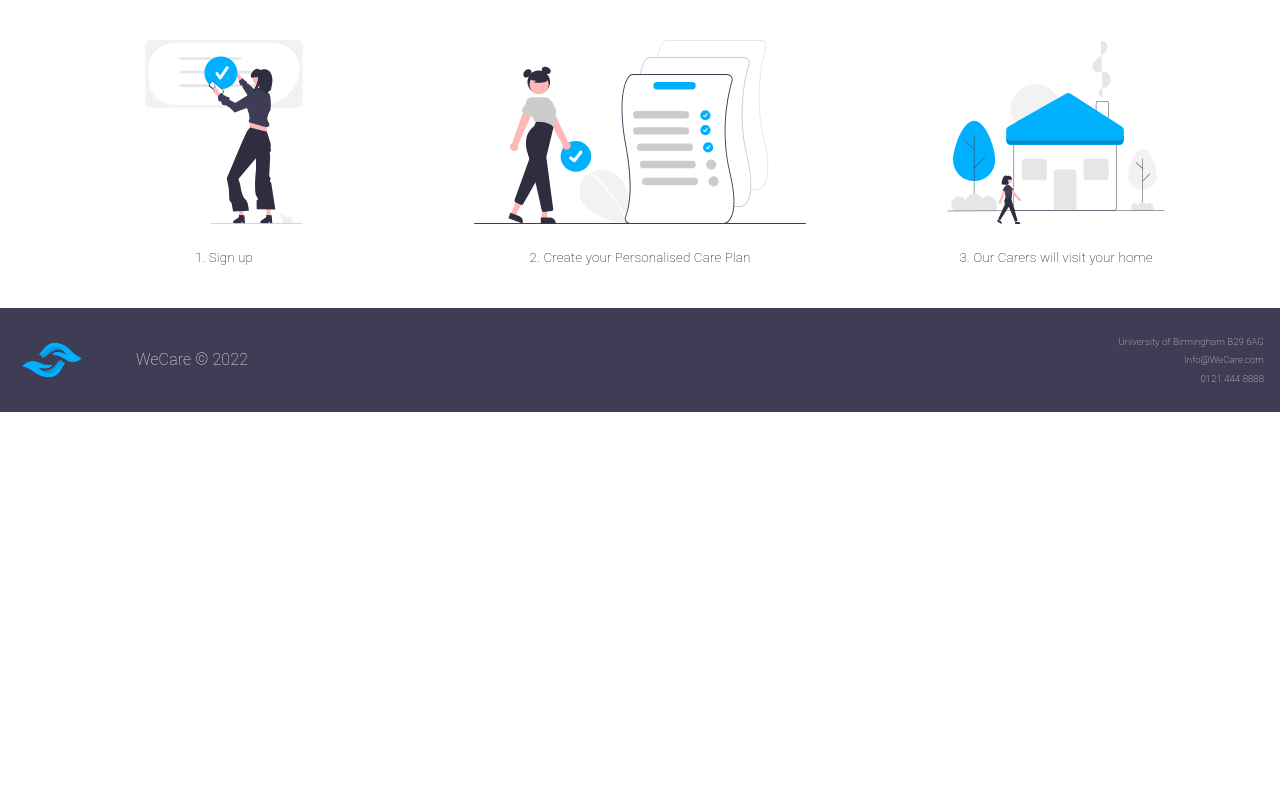
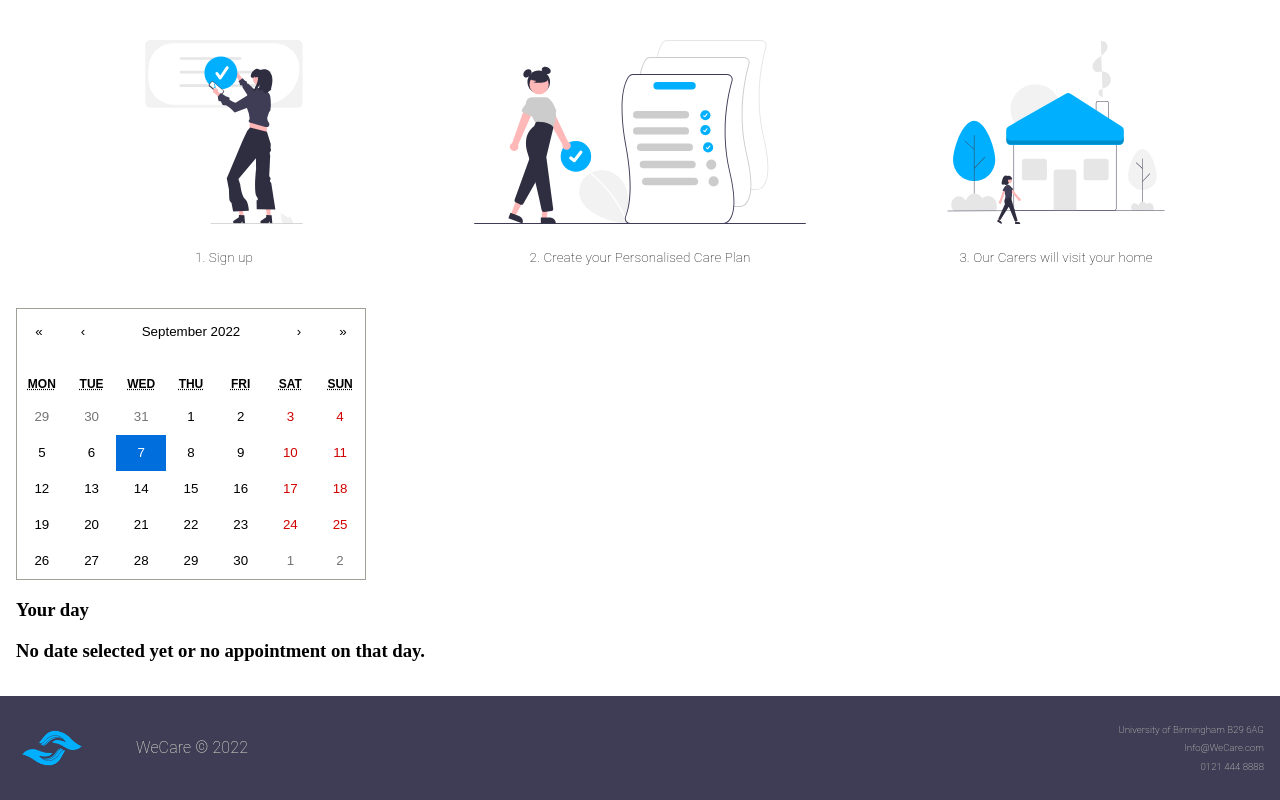
Before and after one commit to C-Sim/we-care-react, a React (Create React App) app: page /about in a window 1280 px wide. Shown: the part 1385-2185 px from the top of the page. Before the commit the page ends 1797 px from the top, so only its background shows below. Built offline with nearby package versions, Linux system fonts and the light colour scheme.

Commit message:
calendar to 'about' page

```diff
--- a/src/containers/AboutPage.js
+++ b/src/containers/AboutPage.js
@@ -1,14 +1,8 @@
 // overview of how the service works
 
-import { useEffect, useState } from "react";
-
-import useMediaQuery from "@mui/material/useMediaQuery";
 import Stack from "@mui/material/Stack";
-import Typography from "@mui/material/Typography";
 import Box from "@mui/material/Box";
 import Divider from "@mui/material/Divider";
-import Button from "@mui/material/Button";
-import Modal from "@mui/material/Modal";
 
 import { PageTitle } from "../components/atoms/PageTitle";
 import { ProfileAvatar } from "../components/atoms/Avatar";
@@ -26,11 +20,11 @@ import { CarerTimeline } from "../components/molecules/CarerTimeline";
 import { ReviewEditable } from "../components/molecules/ReviewEditable";
 import { ReviewFixed } from "../components/molecules/ReviewFixed";
 import { Dropdown } from "../components/molecules/Dropdown";
+import { CalendarSmall } from "../components/molecules/CalendarSmall";
+
 import { HowItWorks } from "../components/molecules/HowItWorks";
 
 export const AboutPage = () => {
-  const isMobile = useMediaQuery("(max-width:600px)");
-
   return (
     <Stack spacing={2} sx={{ m: 2 }}>
       <PageTitle title="Atoms" />
@@ -128,6 +122,8 @@ export const AboutPage = () => {
       />
 
       <HowItWorks />
+
+      <CalendarSmall />
     </Stack>
   );
 };
```
Also changed, not shown: src/components/molecules/CalendarLarge.js (renamed from src/components/atoms/CalendarLarge.js), src/components/molecules/CalendarSmall.js (renamed from src/components/atoms/CalendarSmall.js).
